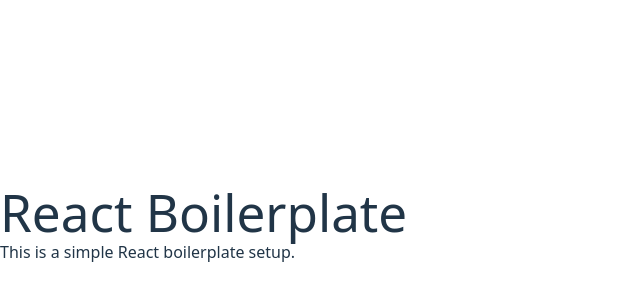
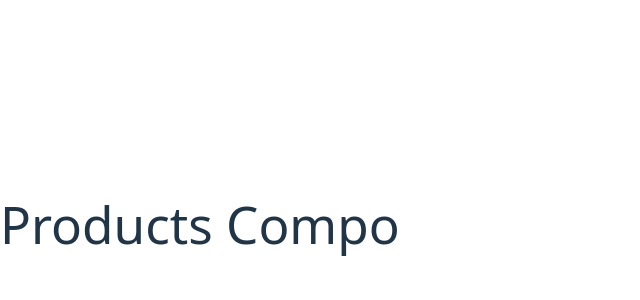
Before and after one commit to tanjirhc/understand-react, a React (Vite) app: page / in a window 1280 px wide. Shown: the part 176-476 px from the top of the page, without its empty margins (0-640 px from the left). Built offline with nearby package versions, Linux system fonts and the light colour scheme.

Commit message:
products.jsx connected to app

```diff
--- a/src/App.jsx
+++ b/src/App.jsx
@@ -1,5 +1,6 @@
 
 import './App.css'
+import Products from './components/Products/Products'
 
 
 function App() {
@@ -7,8 +8,7 @@ function App() {
 
   return (
     <div >
-      <h1>React Boilerplate</h1>
-      <p>This is a simple React boilerplate setup.</p>
+      <Products />
     </div>
   )
 }
```
